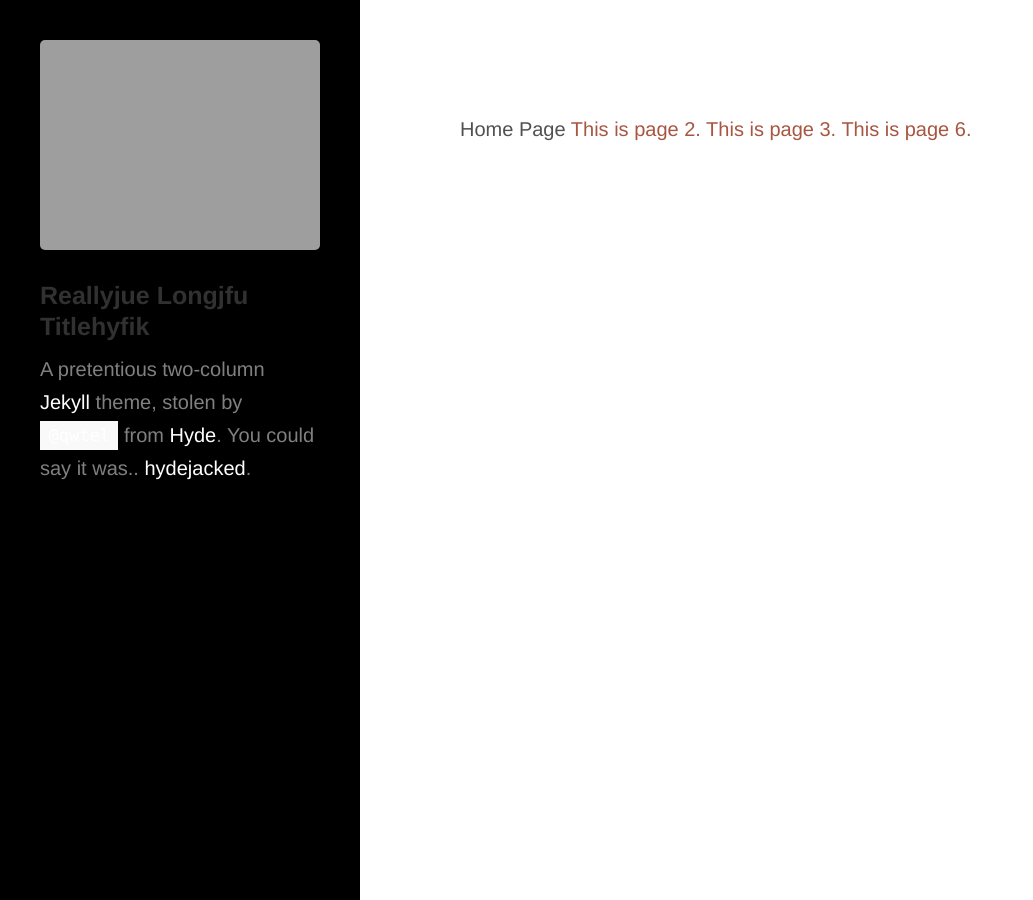
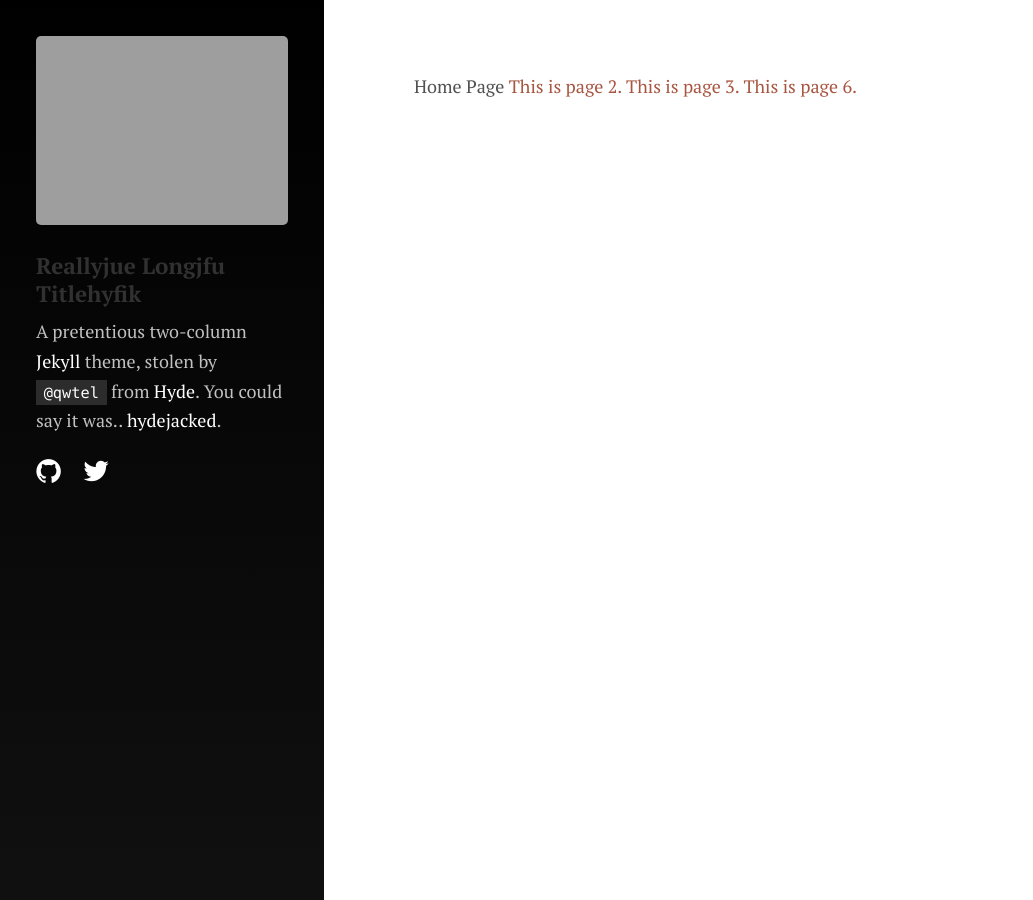
Before and after one commit to mike1d/mike1d.github.io, a Jekyll site: the page built from index.html, in a window 1280 px wide. Shown: the whole page, without its empty margins (0-1033 px from the left). Built offline with Jekyll 4.4.1, drawn with Linux system fonts in a browser that asks for light colours; some web fonts are replaced.

Commit message:
Update hyde.css

```diff
--- a/public/css/hyde.css
+++ b/public/css/hyde.css
@@ -11,19 +11,22 @@
  *
  * Designed, built, and released under MIT license by @mdo. Learn more at
  * https://github.com/poole/hyde.
+ *
+ * Hijacked and adoped by @qwtel. Learn more at
+ * http://qwtel.com/hydejack.
  */
 
-
-/*
- * Contents
- *
- * Global resets
- * Sidebar
- * Container
- * Reverse layout
- * Themes
- */
-
+/* Icon font for github, twitter, etc */
+@font-face {
+    font-family: 'icomoon';
+    src:    url('../fonts/icomoon.eot?bytfto');
+    src:    url('../fonts/icomoon.eot?bytfto#iefix') format('embedded-opentype'),
+        url('../fonts/icomoon.ttf?bytfto') format('truetype'),
+        url('../fonts/icomoon.woff?bytfto') format('woff'),
+        url('../fonts/icomoon.svg?bytfto#icomoon') format('svg');
+    font-weight: normal;
+    font-style: normal;
+}
 
 /*
  * Global resets
@@ -32,7 +35,7 @@
  */
 
 html {
-  font-family: "PT Sans", Helvetica, Arial, sans-serif;
+  font-family: "PT Serif", Georgia, serif;
 }
 @media (min-width: 48em) {
   html {
@@ -41,10 +44,56 @@ html {
 }
 @media (min-width: 58em) {
   html {
-    font-size: 20px;
+    font-size: 18px;
   }
 }
 
+h1, h2, h3, h4, h5, h6 {
+  font-family: "PT Serif", Georgia, serif;
+}
+
+a {
+  position: relative;
+  padding-bottom: 0.15em;
+  border-bottom: 0.15em solid transparent;
+}
+a:hover,
+a:focus {
+  text-decoration: none;
+  border-bottom: 0.15em solid;
+}
+
+/* Styles for "Cesar" link hover effect. */
+/*a::after,
+a::before {
+  font-family: 'icomoon'!important;
+  font-style: normal;
+  font-weight: normal;
+  display: inline-block;
+  width: 0;
+  opacity: 0;
+  pointer-events: none;
+  transition: opacity 100ms;
+  text-shadow: 0 0 .125em #fff, 0 0 .25em #fff, 0 0 .5em #fff;
+}
+a:hover::after,
+a:hover::before,
+a:focus::after,
+a:focus::before {
+  opacity: 1;
+}
+ a::before {
+  content: "(";
+  -webkit-transform: translateX(-0.5em) translateY(0.075em);
+  -ms-transform: translateX(-0.5em) translateY(0.075em);
+  transform: translateX(-0.5em) translateY(0.075em);
+}
+ a::after {
+  content: ")";
+  -webkit-transform: translateX(0.05em) translateY(0.075em);
+  -ms-transform: translateX(0.05em) translateY(0.075em);
+  transform: translateX(0.05em) translateY(0.075em);
+}*/
 
 /*
  * Sidebar
@@ -54,19 +103,121 @@ html {
  */
 
 .sidebar {
+  position: relative;
+  z-index: 4;
   text-align: center;
   padding: 2rem 1rem;
-  color: rgba(255,255,255,.5);
-  background-color: #202020;
+  color: rgba(255,255,255,.75);
+  background-color: #202020!important;
+  text-align: left;
+
+  background-size: cover;
+  background-position: center center;
 }
+/* make sidebar slightly darker to increase text readability (when using a background image) */
+.sidebar::before {
+  content: "";
+  position: absolute;
+  top: 0;
+  left: 0;
+  bottom: 0;
+  right: 0;
+  background: rgba(32, 32, 32, .33);
+}
+
+.drawer {
+  padding-left: 0.5rem;
+}
+
+/* Use larg desktop styles for mobile as well when the JS "drawer" is active */
+.drawer > .sidebar {
+  position: fixed;
+  bottom: 0;
+  top: 0;
+  left: -17.5rem;
+  width: 18rem;
+  will-change: transform;
+  /*box-shadow: 0.25rem 0 0.5rem rgba(0, 0, 0, 0.15)*/
+}
+
+.drawer > .sidebar::before {
+  background: -moz-linear-gradient(bottom,  rgba(32,32,32,0) 0%, rgba(32,32,32,.5) 100%);
+  background: -webkit-linear-gradient(bottom,  rgba(32,32,32,0) 0%,rgba(32,32,32,.5) 100%);
+  background: linear-gradient(to bottom,  rgba(32,32,32,0) 0%,rgba(32,32,32,.5) 100%);
+}
+
+.drawer > .sidebar > .sidebar-sticky {
+  position: absolute;
+  right:  1rem;
+  bottom: 1rem;
+  left:   1rem;
+}
+
+.backdrop {
+  display: none;
+}
+
+.drawer > .backdrop {
+  display: block;
+  position: fixed;
+  top: 0;
+  right: 0;
+  bottom: 0;
+  left: 0;
+  background: #000;
+  opacity: 0;
+  z-index: 3;
+  will-change: opacity;
+  pointer-events: none;
+}
+
+.drawer-open {
+  overflow: hidden;
+}
+
+.drawer-open > .backdrop {
+  pointer-events: all;
+}
+
+.menu {
+  display: block;
+  position: absolute;
+  top: 0;
+  left: 0;
+  padding: 1.25rem 1rem ;
+  color: #9a9a9a;
+  z-index: 2;
+}
+
+.menu:hover,
+.menu:focus {
+  border-bottom: none;
+}
+
+.drawer > .menu {
+  left: 0.5rem;
+}
+
 @media (min-width: 48em) {
+  .menu {
+    display: none;
+  }
+
   .sidebar {
     position: fixed;
     top: 0;
     left: 0;
     bottom: 0;
     width: 18rem;
-    text-align: left;
+    /* Disable drawer positiioning on larger screens (already done via JS, but just to be sure) */
+    -webkit-transform: translate3d(0,0,0)!important;
+    -ms-transform: translate3d(0,0,0)!important;
+    transform: translate3d(0,0,0)!important;
+  }
+  .sidebar::before {
+    background: -moz-linear-gradient(bottom,  rgba(32,32,32,0) 0%, rgba(32,32,32,.5) 100%);
+    background: -webkit-linear-gradient(bottom,  rgba(32,32,32,0) 0%,rgba(32,32,32,.5) 100%);
+    background: linear-gradient(to bottom,  rgba(32,32,32,0) 0%,rgba(32,32,32,.5) 100%);
   }
 }
 
@@ -76,27 +227,54 @@ html {
 }
 
 /* About section */
-.sidebar-about h1 {
+.sidebar-about > h1 {
+  font-family: "Roboto Slab", "PT Serif", Georgia, serif;
   color: #fff;
   margin-top: 0;
-  font-family: "Abril Fatface", serif;
-  font-size: 3.25rem;
+  font-size: 2rem;
+}
+
+.sidebar-about code {
+  background-color: rgba(255, 255, 255, 0.15);
 }
 
 /* Sidebar nav */
 .sidebar-nav {
-  margin-bottom: 1rem;
+  margin-bottom: 1.25rem;
+}
+.sidebar-nav > ul {
+  list-style: none;
+  padding-left: 0;
 }
 .sidebar-nav-item {
+  font-family: "Roboto Slab", "PT Serif", Georgia, serif;
+  font-weight: bold;
   display: block;
   line-height: 1.75;
+  padding: .25rem .1rem;
+  margin-left: 0;
+  margin-right: 0;
+  border-top: 1px solid rgba(255, 255, 255, 0.23);
 }
-a.sidebar-nav-item:hover,
-a.sidebar-nav-item:focus {
-  text-decoration: underline;
+.sidebar-nav > ul > li:last-child {
+  border-bottom: 1px solid rgba(255, 255, 255, 0.23);
 }
-.sidebar-nav-item.active {
-  font-weight: bold;
+
+.sidebar-social {
+  margin-bottom: 1.25rem;
+}
+.sidebar-social > a {
+  font-size: 1.4rem;
+  line-height: 1.4rem;
+  margin-right: 1rem;
+}
+.sidebar-social > a:last-child {
+  margin-right: 0;
+}
+
+/* Enable z-index (derived from DOM structure) for the sidbar content. */
+.container {
+  position: relative;
 }
 
 /* Sticky sidebar
@@ -104,7 +282,6 @@ a.sidebar-nav-item:focus {
  * Add the `sidebar-sticky` class to the sidebar's container to affix it the
  * contents to the bottom of the sidebar in tablets and up.
  */
-
 @media (min-width: 48em) {
   .sidebar-sticky {
     position: absolute;
@@ -113,7 +290,6 @@ a.sidebar-nav-item:focus {
     left:   1rem;
   }
 }
-
 
 /* Container
  *
@@ -131,6 +307,7 @@ a.sidebar-nav-item:focus {
     max-width: 38rem;
     margin-left: 20rem;
     margin-right: 2rem;
+    border-left: none;
   }
 }
 
@@ -141,110 +318,79 @@ a.sidebar-nav-item:focus {
   }
 }
 
+/* Override pool styles that are specific to this theme */
+.post-date {
+  font-weight: bold;
+}
 
-/*
- * Reverse layout
- *
- * Flip the orientation of the page by placing the `.sidebar` on the right.
- */
+.related-posts li a {
+  font-weight: normal;
+}
 
+/* Icon font styles */
+[class^="icon-"], [class*=" icon-"] {
+  /* use !important to prevent issues with browser extensions that change fonts */
+  font-family: 'icomoon' !important;
+  speak: none;
+  font-style: normal;
+  font-weight: normal;
+  font-variant: normal;
+  text-transform: none;
+  line-height: 1;
+
+  /* "Better" Font Rendering =========== */
+  -webkit-font-smoothing: antialiased;
+  -moz-osx-font-smoothing: grayscale;
+}
+
+.icon-icon-github:before {
+  content: "\e900";
+}
+.icon-icon-twitter:before {
+  content: "\e901";
+}
+
+.me {
+    width: 6.5rem;
+    margin-top: -4.8rem;
+    margin-left: 1rem;
+    border-radius: 100%;
+    position: relative;
+    z-index: 2;
+    float: right;
+}
+@media (min-width: 38em) {
+  .me {
+    width: 7rem;
+    margin-top: -5.05rem;
+  }
+}
 @media (min-width: 48em) {
-  .layout-reverse .sidebar {
-    left: auto;
-    right: 0;
+  .me {
+    width: 6.5rem;
+    margin-top: -4.8rem;
   }
-  .layout-reverse .content {
-    margin-left: 2rem;
-    margin-right: 20rem;
+}
+@media (min-width: 58em) {
+  .me {
+    width: 7rem;
+    margin-top: -5.05rem;
   }
 }
 
-@media (min-width: 64em) {
-  .layout-reverse .content {
-    margin-left: 4rem;
-    margin-right: 22rem;
-  }
+.katex-display {
+  overflow-x: auto;
+  overflow-y: hidden;
+  margin: 1rem -1rem;
+  padding: 1rem;
+  background-color: #f9f9f9;
 }
 
-
-
-/*
- * Themes
- *
- * As of v1.1, Hyde includes optional themes to color the sidebar and links
- * within blog posts. To use, add the class of your choosing to the `body`.
- */
-
-/* Base16 (http://chriskempson.github.io/base16/#default) */
-
-/* Red */
-.theme-base-08 .sidebar {
-  background-color: #ac4142;
-}
-.theme-base-08 .content a,
-.theme-base-08 .related-posts li a:hover {
-  color: #ac4142;
+.MathJax_Preview {
+  font-family: monospace;
+  margin-bottom: 1rem;
 }
 
-/* Orange */
-.theme-base-09 .sidebar {
-  background-color: #d28445;
+.katex-loaded .MathJax_Preview {
+  display: none;
 }
-.theme-base-09 .content a,
-.theme-base-09 .related-posts li a:hover {
-  color: #d28445;
-}
-
-/* Yellow */
-.theme-base-0a .sidebar {
-  background-color: #f4bf75;
-}
-.theme-base-0a .content a,
-.theme-base-0a .related-posts li a:hover {
-  color: #f4bf75;
-}
-
-/* Green */
-.theme-base-0b .sidebar {
-  background-color: #90a959;
-}
-.theme-base-0b .content a,
-.theme-base-0b .related-posts li a:hover {
-  color: #90a959;
-}
-
-/* Cyan */
-.theme-base-0c .sidebar {
-  background-color: #75b5aa;
-}
-.theme-base-0c .content a,
-.theme-base-0c .related-posts li a:hover {
-  color: #75b5aa;
-}
-
-/* Blue */
-.theme-base-0d .sidebar {
-  background-color: #6a9fb5;
-}
-.theme-base-0d .content a,
-.theme-base-0d .related-posts li a:hover {
-  color: #6a9fb5;
-}
-
-/* Magenta */
-.theme-base-0e .sidebar {
-  background-color: #aa759f;
-}
-.theme-base-0e .content a,
-.theme-base-0e .related-posts li a:hover {
-  color: #aa759f;
-}
-
-/* Brown */
-.theme-base-0f .sidebar {
-  background-color: #8f5536;
-}
-.theme-base-0f .content a,
-.theme-base-0f .related-posts li a:hover {
-  color: #8f5536;
-}
```
